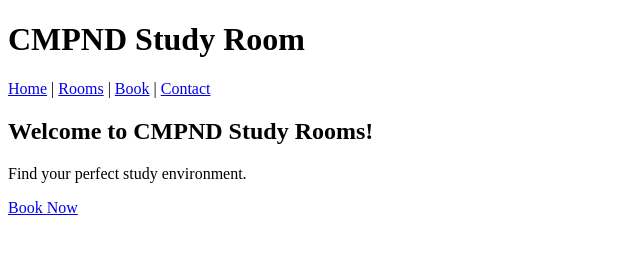
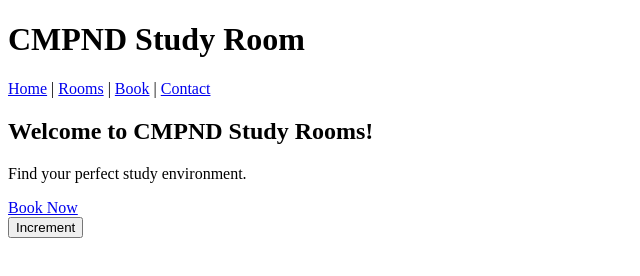
Before and after one commit to Labubu-007/Fall2025-XiuwenZheng, a plain HTML site: page index.html in a window 1280 px wide. Shown: the whole page, without its empty margins (0-640 px from the left). Drawn offline with Linux system fonts and the light colour scheme.

Commit message:
10/31 update

```diff
--- a/style.css
+++ b/index.css
@@ -17,3 +17,16 @@ header {
     padding: 10px 0;
     text-align: center;
 }
+button{
+    border:none;
+    padding-bottom: 10px;
+    padding-top:10px;
+    color:white;
+    font-weight:bold;
+    width:200px;
+    margin-bottom:5px;
+    border-radius: 5px;;
+}
+#incrementBtn{
+    background-color:blue;
+}
--- a/index.html
+++ b/index.html
@@ -21,8 +21,9 @@
         <p>Find your perfect study environment.</p>
         <a href="book.html">Book Now</a>
     </main>
+    <button id="incrementBtn" onclick="increment()">Increment</button>
+   <script scr="index.js"></script>
 
-    <script src="../js/script.js"></script>
 
 </body>
 </html>
```
Also changed, not shown: book.html (+1 -1 lines), confirm.html (+1 -1 lines), contact.html (+1 -1 lines), index.js (added, +8 -0 lines), rooms.html (+1 -1 lines), .js (deleted), script.js (deleted).
